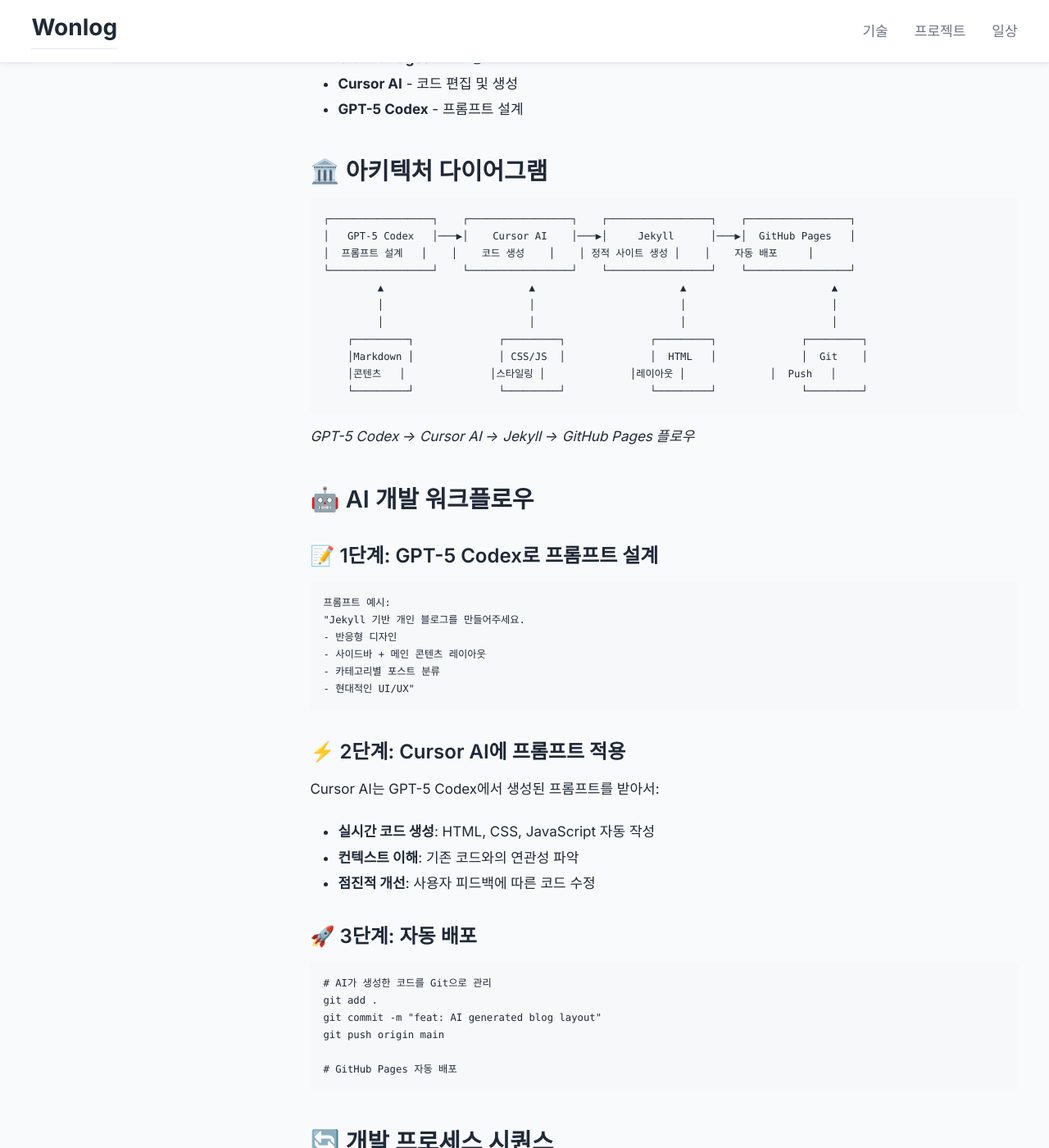
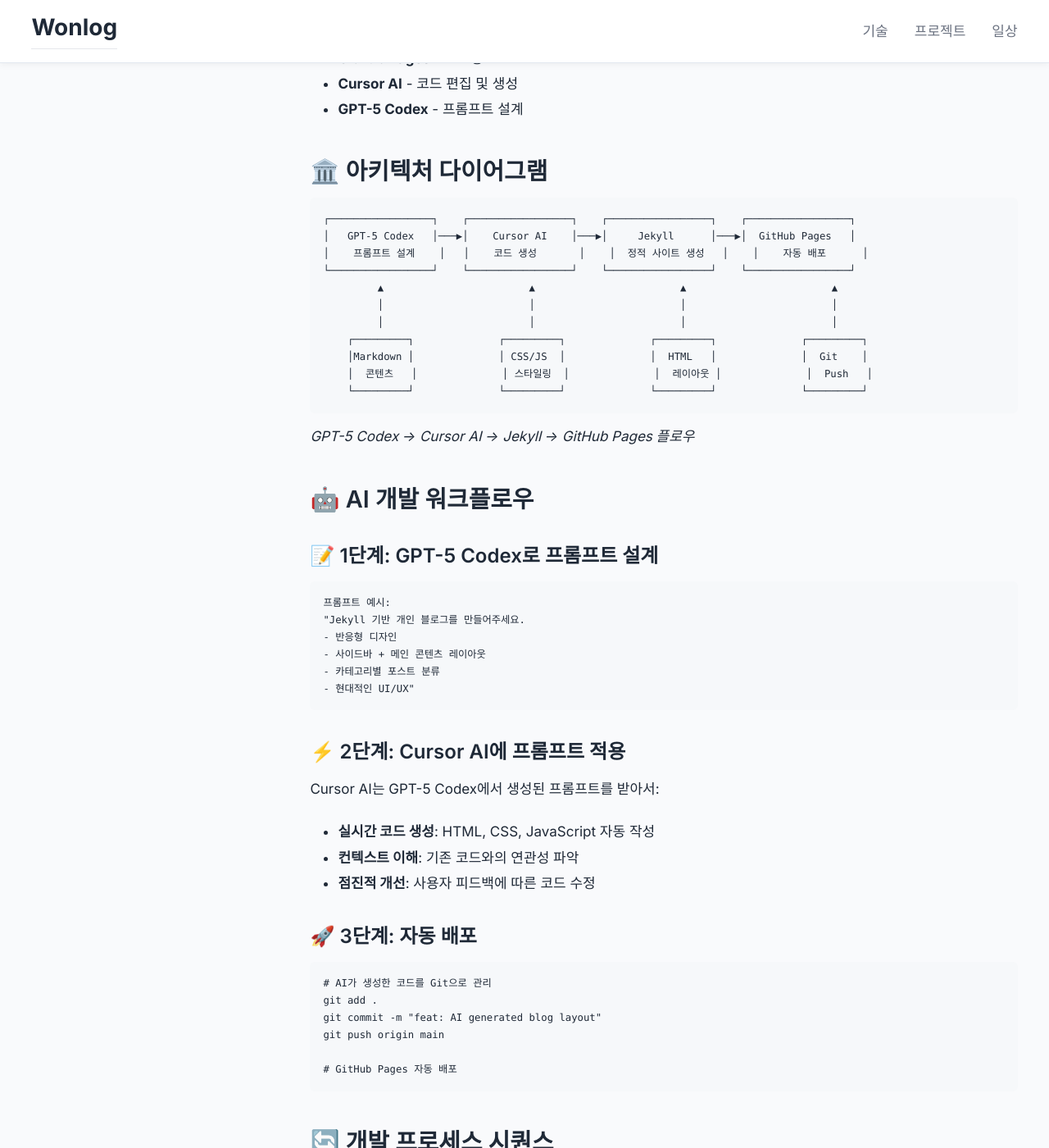
Before and after one commit to learningssik/learningssik.github.io, a Jekyll site: the page built from _public/tech/ai-powered-blog-development.md, in a window 1280 px wide and 1400 px high, scrolled down 866 px. Shown: the whole window at 82% size. Built offline with Jekyll 4.4.1, drawn with Linux system fonts in a browser that asks for light colours; some of the changed text lies outside the part shown.

````diff
--- a/_public/tech/ai-powered-blog-development.md
+++ b/_public/tech/ai-powered-blog-development.md
@@ -30,14 +30,14 @@ excerpt: "GPT-5 Codex와 Cursor AI를 연동하여 개인 블로그를 처음부
 ```
 ┌─────────────────┐    ┌─────────────────┐    ┌─────────────────┐    ┌─────────────────┐
 │   GPT-5 Codex   │───▶│    Cursor AI    │───▶│     Jekyll      │───▶│  GitHub Pages   │
-│  프롬프트 설계   │    │    코드 생성    │    │ 정적 사이트 생성 │    │    자동 배포     │
+│    프롬프트 설계    │   │    코드 생성       │    │  정적 사이트 생성   │    │    자동 배포      │
 └─────────────────┘    └─────────────────┘    └─────────────────┘    └─────────────────┘
          ▲                        ▲                        ▲                        ▲
          │                        │                        │                        │
          │                        │                        │                        │
     ┌─────────┐              ┌─────────┐              ┌─────────┐              ┌─────────┐
     │Markdown │              │ CSS/JS  │              │  HTML   │              │  Git    │
-    │콘텐츠   │              │스타일링 │              │레이아웃 │              │  Push   │
+    │  콘텐츠   │              │ 스타일링  │              │  레이아웃 │              │  Push   │
     └─────────┘              └─────────┘              └─────────┘              └─────────┘
 ```
 
@@ -79,12 +79,12 @@ git push origin main
 
 ```
 사용자 ──프롬프트 작성──▶ GPT-5 Codex ──최적화된 프롬프트 전달──▶ Cursor AI
-  ▲                                                                      │
-  │                                                                      ▼
-  │                                                                   Jekyll
-  │                                                                      │
-  │                                                                      ▼
-  └───────────────결과 확인────────────── GitHub Pages ◀──자동 배포──────┘
+  ▲                                                         │
+  │                                                         ▼
+  │                                                       Jekyll
+  │                                                         │
+  │                                                         ▼
+  └───────────────결과 확인─────────GitHub Pages ◀──────────자동 배포
 ```
 
 *사용자 → GPT-5 Codex → Cursor AI → Jekyll → GitHub Pages → 사용자*
````
